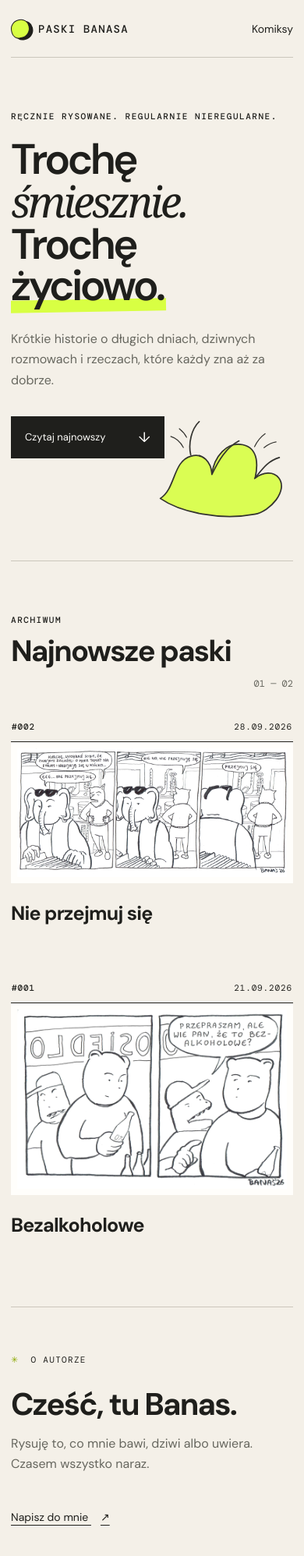
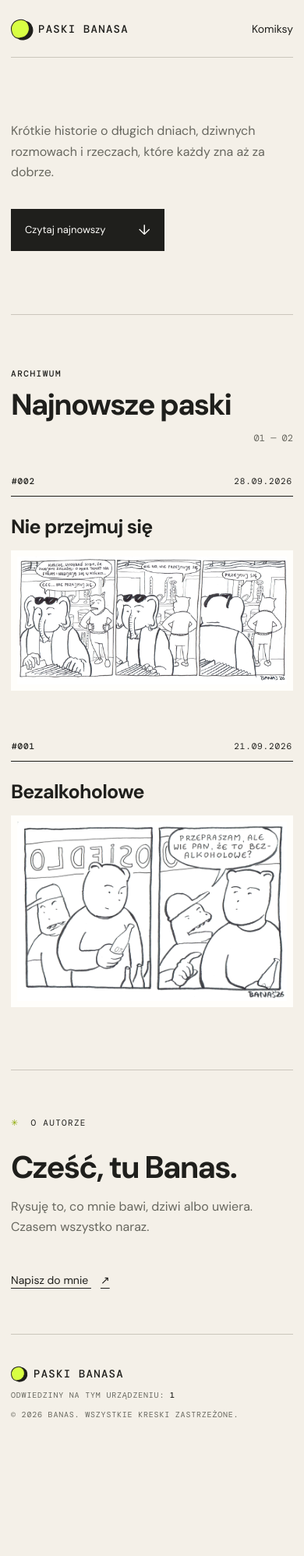
Before and after one commit to maciekbanas/paski, a plain HTML site: page index.html in a window 390 px wide. Shown: the top 1996 px of the page at 78% size. After the commit the page ends 1862 px from the top, so only its background shows below. Drawn offline with nearby package versions, Linux system fonts and the light colour scheme.

Commit message:
Uprość nagłówek i układ komiksów

```diff
--- a/index.html
+++ b/index.html
@@ -31,8 +31,7 @@
     <main id="top">
       <section class="hero" aria-labelledby="hero-title">
         <div class="hero-copy">
-          <p class="eyebrow">Ręcznie rysowane. Regularnie nieregularne.</p>
-          <h1 id="hero-title">Trochę <em>śmiesznie.</em><br />Trochę <span>życiowo.</span></h1>
+          <h1 id="hero-title" class="visually-hidden">Paski Banasa</h1>
           <p class="intro">
             Krótkie historie o długich dniach, dziwnych rozmowach<br class="desktop-only" />
             i rzeczach, które każdy zna aż za dobrze.
@@ -41,13 +40,6 @@
             Czytaj najnowszy
             <span aria-hidden="true">↓</span>
           </a>
-        </div>
-        <div class="hero-doodle" aria-hidden="true">
-          <svg viewBox="0 0 310 260" role="img">
-            <path d="M20 199C53 176 43 115 83 102c26-9 45 11 48 37 3-38 29-74 65-68 37 6 35 48 31 72 17-14 39-18 52-3 23 27-15 75-49 83-74 18-163 5-210-24Z" />
-            <path d="M82 99c-7-25-1-57 15-74M131 140c14-33 28-60 56-77M226 144c17-23 27-40 52-49" />
-            <path class="accent" d="M36 61c13 3 22 11 29 23M54 43c7 5 13 11 17 18M244 44c-10 8-17 18-22 30M269 61c-10 2-18 7-26 14" />
-          </svg>
         </div>
       </section>
 
@@ -66,6 +58,9 @@
               <span class="comic-number">#002</span>
               <time datetime="2026-09-28">28.09.2026</time>
             </div>
+            <div class="comic-caption">
+              <h3>Nie przejmuj się</h3>
+            </div>
             <button class="comic-image-button" type="button" aria-label="Powiększ komiks: Nie przejmuj się">
               <img
                 src="assets/2026_09_nie_przejmuj_sie.png"
@@ -73,15 +68,15 @@
               />
               <span class="zoom-hint" aria-hidden="true">Powiększ ↗</span>
             </button>
-            <div class="comic-caption">
-              <h3>Nie przejmuj się</h3>
-            </div>
           </article>
 
           <article class="comic-card">
             <div class="comic-meta">
               <span class="comic-number">#001</span>
               <time datetime="2026-09-21">21.09.2026</time>
+            </div>
+            <div class="comic-caption">
+              <h3>Bezalkoholowe</h3>
             </div>
             <button class="comic-image-button" type="button" aria-label="Powiększ komiks: Bezalkoholowe">
               <img
@@ -90,9 +85,6 @@
               />
               <span class="zoom-hint" aria-hidden="true">Powiększ ↗</span>
             </button>
-            <div class="comic-caption">
-              <h3>Bezalkoholowe</h3>
-            </div>
           </article>
         </div>
       </section>
@@ -109,6 +101,9 @@
 
     <footer>
       <a class="logo footer-logo" href="#top"><span class="logo-mark" aria-hidden="true"></span>PASKI BANASA</a>
+      <p class="visit-counter" aria-live="polite">
+        Odwiedziny na tym urządzeniu: <strong data-visit-count>—</strong>
+      </p>
       <p>© 2026 Banas. Wszystkie kreski zastrzeżone.</p>
     </footer>
 
--- a/script.js
+++ b/script.js
@@ -16,3 +16,22 @@ closeButton.addEventListener("click", () => lightbox.close());
 lightbox.addEventListener("click", (event) => {
   if (event.target === lightbox) lightbox.close();
 });
+
+const visitCount = document.querySelector("[data-visit-count]");
+
+if (visitCount) {
+  const countKey = "paski-banasa-visit-count";
+  const ownerOptOutKey = "paski-banasa-owner";
+  const query = new URLSearchParams(window.location.search);
+
+  // Visiting once with ?bez-licznika permanently excludes this browser. The
+  // counter stays private and does not read or store anyone's IP address.
+  if (query.has("bez-licznika")) localStorage.setItem(ownerOptOutKey, "true");
+
+  const isOwner = localStorage.getItem(ownerOptOutKey) === "true";
+  const previousCount = Number.parseInt(localStorage.getItem(countKey) || "0", 10);
+  const currentCount = isOwner ? previousCount : previousCount + 1;
+
+  if (!isOwner) localStorage.setItem(countKey, String(currentCount));
+  visitCount.textContent = new Intl.NumberFormat("pl-PL").format(currentCount);
+}
--- a/style.css
+++ b/style.css
@@ -8,6 +8,18 @@
 }
 
 * { box-sizing: border-box; }
+
+.visually-hidden {
+  position: absolute;
+  width: 1px;
+  height: 1px;
+  padding: 0;
+  margin: -1px;
+  overflow: hidden;
+  clip: rect(0, 0, 0, 0);
+  white-space: nowrap;
+  border: 0;
+}
 
 html { scroll-behavior: smooth; }
 
@@ -69,12 +81,10 @@ nav a:hover::after { right: 0; }
 main, footer { width: min(1180px, calc(100% - 48px)); margin: auto; }
 
 .hero {
-  min-height: 560px;
-  display: grid;
-  grid-template-columns: 1fr 410px;
+  min-height: 360px;
+  display: flex;
   align-items: center;
   border-bottom: 1px solid var(--line);
-  overflow: hidden;
 }
 
 .eyebrow {
@@ -85,31 +95,6 @@ main, footer { width: min(1180px, calc(100% - 48px)); margin: auto; }
 }
 
 h1, h2, h3, p { margin-top: 0; }
-
-h1 {
-  max-width: 760px;
-  margin-bottom: 28px;
-  font-size: clamp(52px, 6.1vw, 88px);
-  line-height: .97;
-  letter-spacing: -.065em;
-  font-weight: 600;
-}
-
-h1 em {
-  font-family: Georgia, serif;
-  font-weight: 400;
-}
-
-h1 span { position: relative; z-index: 0; }
-h1 span::after {
-  content: "";
-  position: absolute;
-  height: .3em;
-  left: -.03em; right: -.08em; bottom: .03em;
-  z-index: -1;
-  background: var(--acid);
-  transform: rotate(-1deg);
-}
 
 .intro { color: var(--muted); font-size: 16px; line-height: 1.65; margin-bottom: 33px; }
 
@@ -127,11 +112,6 @@ h1 span::after {
 }
 .primary-button:hover { transform: translate(-2px, -2px); box-shadow: 4px 4px 0 var(--acid); }
 .primary-button span { font-size: 18px; }
-
-.hero-doodle svg { width: 100%; overflow: visible; transform: rotate(3deg); }
-.hero-doodle path { fill: none; stroke: var(--ink); stroke-width: 3; stroke-linecap: round; stroke-linejoin: round; }
-.hero-doodle path:first-child { fill: var(--acid); }
-.hero-doodle .accent { stroke-width: 2; }
 
 .comics-section { padding: 96px 0 110px; }
 .section-heading { display: flex; justify-content: space-between; align-items: end; margin-bottom: 58px; }
@@ -175,8 +155,8 @@ h2 { font-size: clamp(38px, 4.2vw, 58px); letter-spacing: -.045em; line-height:
   transition: .2s;
 }
 .comic-image-button:hover .zoom-hint { opacity: 1; transform: none; }
-.comic-caption { display: grid; grid-template-columns: 1fr 1fr; gap: 30px; margin-top: 22px; }
-.comic-caption h3 { font-size: 25px; letter-spacing: -.03em; }
+.comic-caption { margin: 22px 0 14px; }
+.comic-caption h3 { margin-bottom: 0; font-size: 25px; letter-spacing: -.03em; }
 .comic-caption p { margin: 3px 0 0; color: var(--muted); font-size: 14px; line-height: 1.5; }
 
 .about {
@@ -197,6 +177,7 @@ h2 { font-size: clamp(38px, 4.2vw, 58px); letter-spacing: -.045em; line-height:
 
 footer { height: 140px; display: flex; align-items: center; justify-content: space-between; }
 footer p { margin: 0; color: var(--muted); font: 10px "DM Mono", monospace; text-transform: uppercase; letter-spacing: .08em; }
+.visit-counter strong { color: var(--ink); font-weight: 500; }
 .footer-logo .logo-mark { width: 18px; height: 18px; box-shadow: 3px 2px 0 var(--ink); }
 
 .lightbox {
@@ -216,20 +197,16 @@ footer p { margin: 0; color: var(--muted); font: 10px "DM Mono", monospace; text
   .site-header { height: 74px; }
   nav { gap: 18px; }
   nav a:last-child { display: none; }
-  .hero { min-height: 620px; grid-template-columns: 1fr; padding: 70px 0 35px; }
-  .hero-doodle { width: 180px; justify-self: end; margin-top: -60px; opacity: .9; }
-  h1 { font-size: clamp(48px, 14vw, 68px); }
+  .hero { min-height: 330px; padding: 60px 0; }
   .desktop-only { display: none; }
   .comics-section { padding: 70px 0 80px; }
   .section-heading { margin-bottom: 40px; }
   .comic-list { gap: 64px; }
   .comic-card, .comic-card.featured { width: 100%; }
   .comic-image-button { padding: 8px; }
-  .comic-caption { grid-template-columns: 1fr; gap: 0; }
-  .comic-caption h3 { margin-bottom: 8px; }
   .about { grid-template-columns: 1fr; gap: 30px; padding: 60px 0; }
   .about > a { justify-self: start; }
-  footer { height: 125px; display: grid; gap: 12px; align-content: center; }
+  footer { min-height: 150px; height: auto; display: grid; gap: 12px; align-content: center; }
 }
 
 @media (prefers-reduced-motion: reduce) {
```
